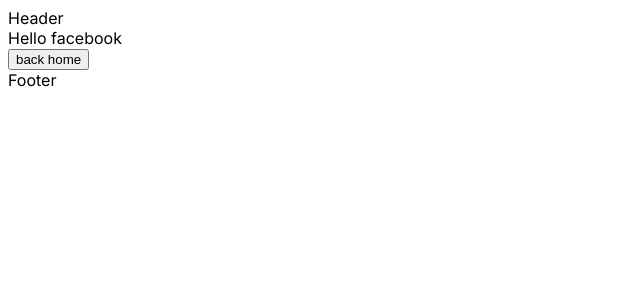
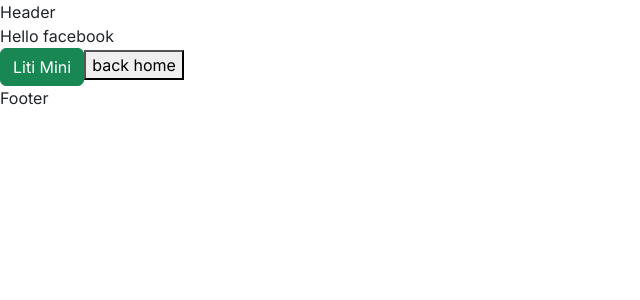
Before and after one commit to linhtiendev/Basic_NextJS-13, a Next.js app: page /facebook in a window 1280 px wide. Shown: the top 300 px of the page, without its empty margins (0-640 px from the left). Built offline with nearby package versions, Linux system fonts and the light colour scheme.

Commit message:
integration react bootstrap

```diff
--- a/package.json
+++ b/package.json
@@ -12,10 +12,12 @@
     "@types/node": "20.5.8",
     "@types/react": "18.2.21",
     "@types/react-dom": "18.2.7",
+    "bootstrap": "5.3.0",
     "eslint": "8.48.0",
     "eslint-config-next": "13.4.19",
     "next": "13.4.19",
     "react": "18.2.0",
+    "react-bootstrap": "2.8.0",
     "react-dom": "18.2.0",
     "typescript": "5.2.2"
   }
--- a/src/app/facebook/page.tsx
+++ b/src/app/facebook/page.tsx
@@ -1,6 +1,8 @@
 "use client"
 
 import { useRouter } from "next/navigation";
+
+import { Button } from 'react-bootstrap';
 
 const Facebook = () => {
     const router = useRouter();
@@ -13,9 +15,12 @@
         <>
             Hello facebook
             <div>
+                <Button variant="success">Liti Mini</Button>
                 <button
                     onClick={() => handleBtnBack()}
-                >back home</button>
+                >
+                    back home
+                </button>
             </div>
         </>
     )
--- a/src/app/layout.tsx
+++ b/src/app/layout.tsx
@@ -1,6 +1,8 @@
 // import './globals.css'
 import type { Metadata } from 'next'
 import { Inter } from 'next/font/google'
+
+import 'bootstrap/dist/css/bootstrap.min.css';
 
 const inter = Inter({ subsets: ['latin'] })
 
```
Also changed, not shown: 1 other file (tests, documents, lock files or other folders).
